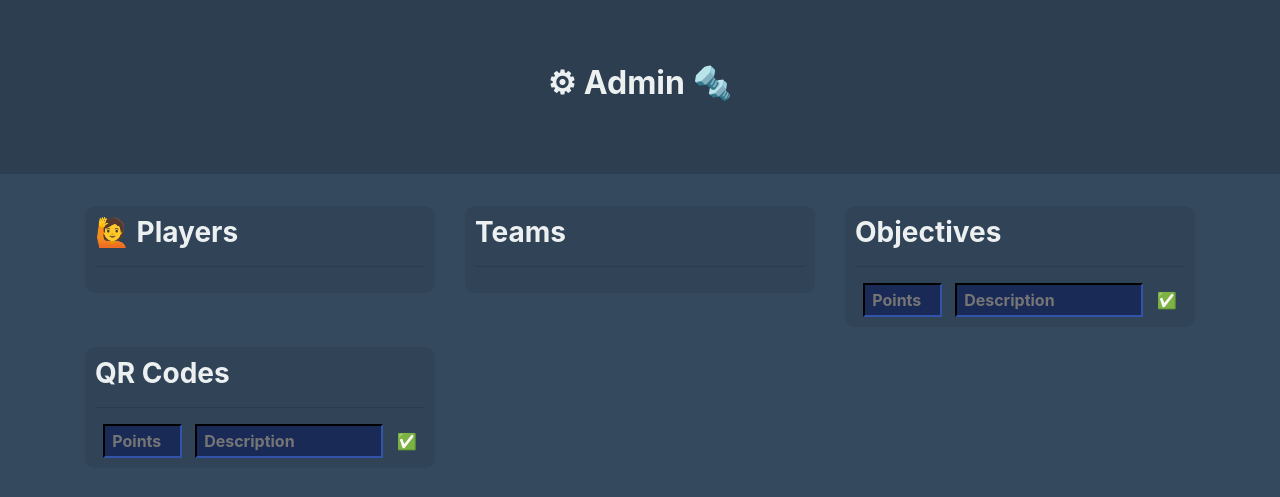
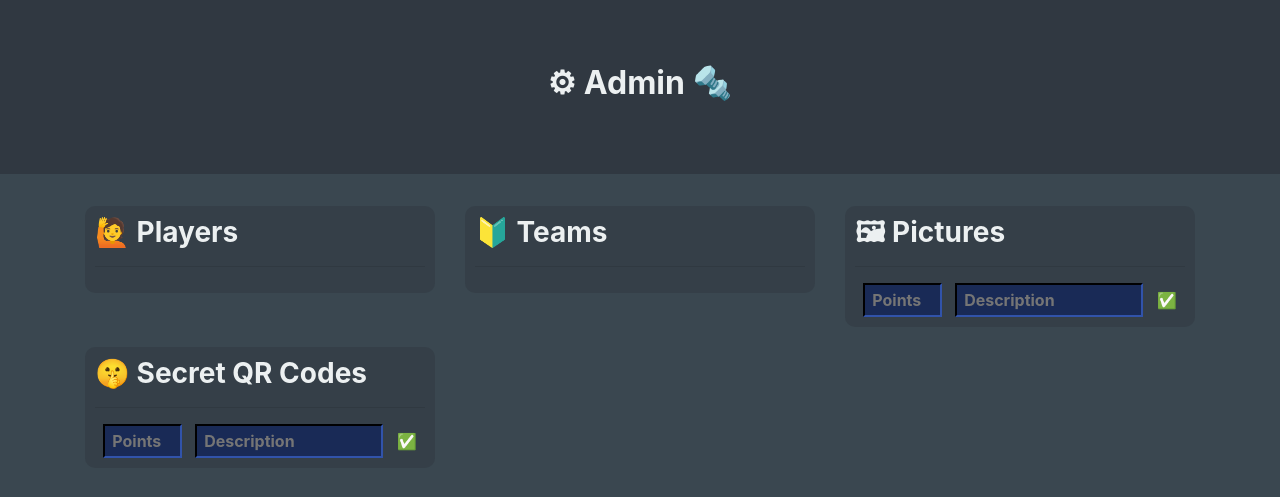
Before and after one commit to bastienexertier/picturegame, a Flask app: page /admin in a window 1280 px wide. Shown: the top 497 px of the page. Run offline with Flask 2, Linux system fonts and the light colour scheme; data that the repository does not hold is empty; some libraries are stand-ins or nearby versions.

Commit message:
plus de couleurs et d'emojis

```diff
--- a/colors.py
+++ b/colors.py
@@ -18,5 +18,5 @@ class Colors:
 class Color:
 	""" un objet couleur a partir d'une id """
 	def __init__(self, color_id):
-		self.color_id = color_id%7
+		self.color_id = color_id%len(COLORS)
 		self.colors = COLORS[self.color_id]
--- a/static/css/style.css
+++ b/static/css/style.css
@@ -1,6 +1,6 @@
 
 body {
-	background-color: #34495e;
+	background-color: #3a4750;
 	color: #ecf0f1;
 	font-weight: bold;
 }
@@ -15,7 +15,7 @@ img {
 
 
 .jumbotron {
-	background-color: #2c3e50;
+	background-color: #303841;
 	border-radius: 0px;
 }
 
@@ -33,7 +33,7 @@ img {
 }
 
 .element {
-	background-color: #2c3e5080;
+	background-color: #30384180;
 	border-radius: 10px;
 	padding: 10px;
 	margin-top: 0px;
--- a/templates/admin.html
+++ b/templates/admin.html
@@ -30,7 +30,7 @@
 
 			<div class="col-12 col-md-6 col-xl-4 element-container">
 				<div class="element">
-					<h3>Teams</h3>
+					<h3>&#x1F530; Teams</h3>
 					<hr>
 					<div class="row">
 						{% for team in teams.teams %}
@@ -53,7 +53,7 @@
 
 			<div class="col-12 col-md-6 col-xl-4 element-container">
 				<div class="element">
-					<h3>Objectives</h3>
+					<h3>&#x1F5BC; Pictures</h3>
 					<hr>
 					<div class="row">
 						{% for obj in objectives.objectives %}
@@ -72,7 +72,7 @@
 
 			<div class="col-12 col-md-6 col-xl-4 element-container">
 				<div class="element">
-					<h3>QR Codes</h3>
+					<h3>&#x1F92B; Secret QR Codes</h3>
 					<hr>
 					<div class="row">
 						{% for qrcode in qrcodes %}
@@ -94,7 +94,7 @@
 			{% for team_id in pictures.keys() %}
 				<div class="col-12 col-md-6 col-xl-4 element-container">
 					<div class="element">
-						<h3>{{ teams_dict[team_id].name }}</h3>
+						<h3>&#x1F5BC; {{ teams_dict[team_id].name }}</h3>
 						<hr>
 						<div class="obj-list">
 							{% for obj_id, pic in pictures[team_id].items() %}
```
